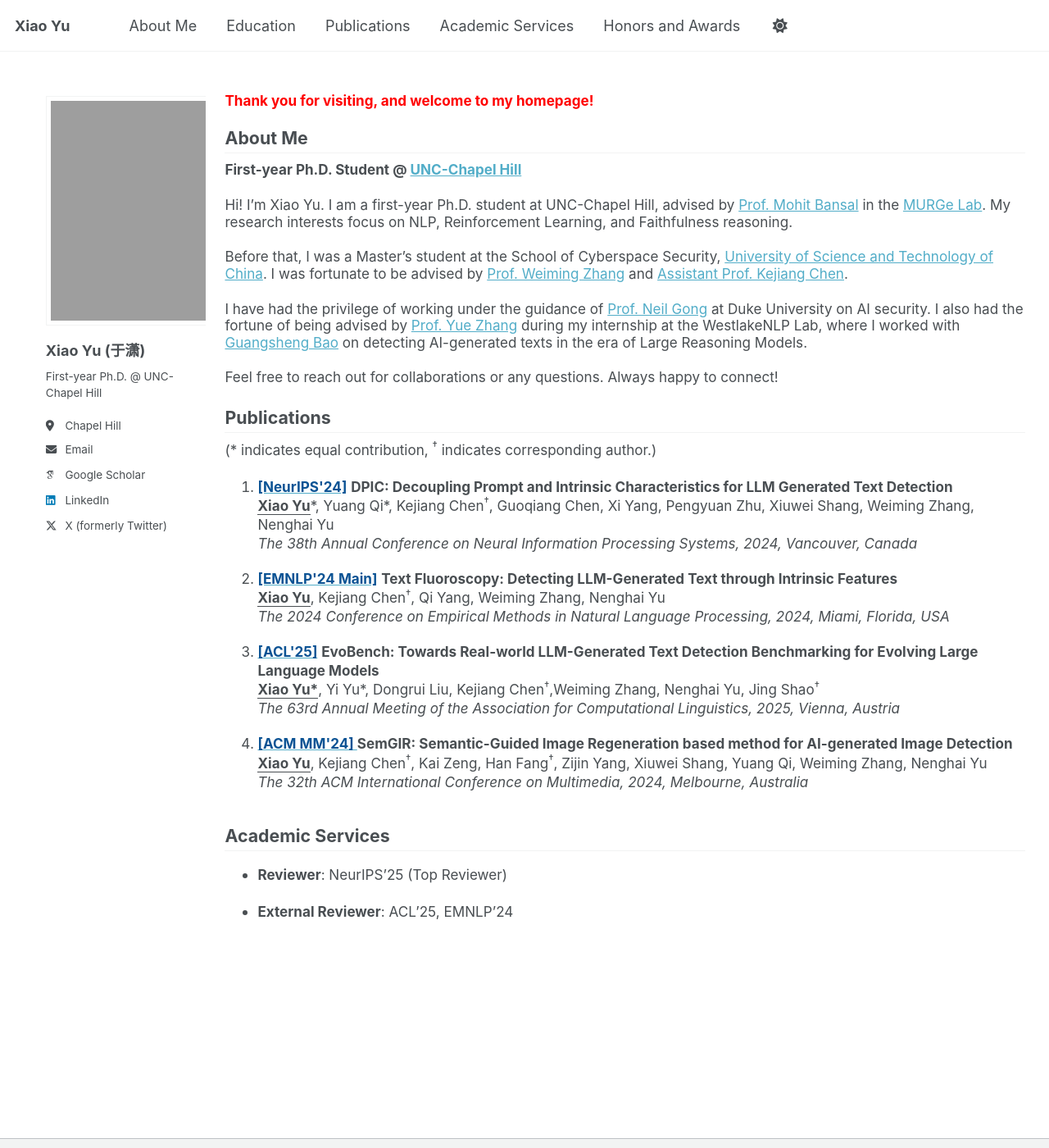
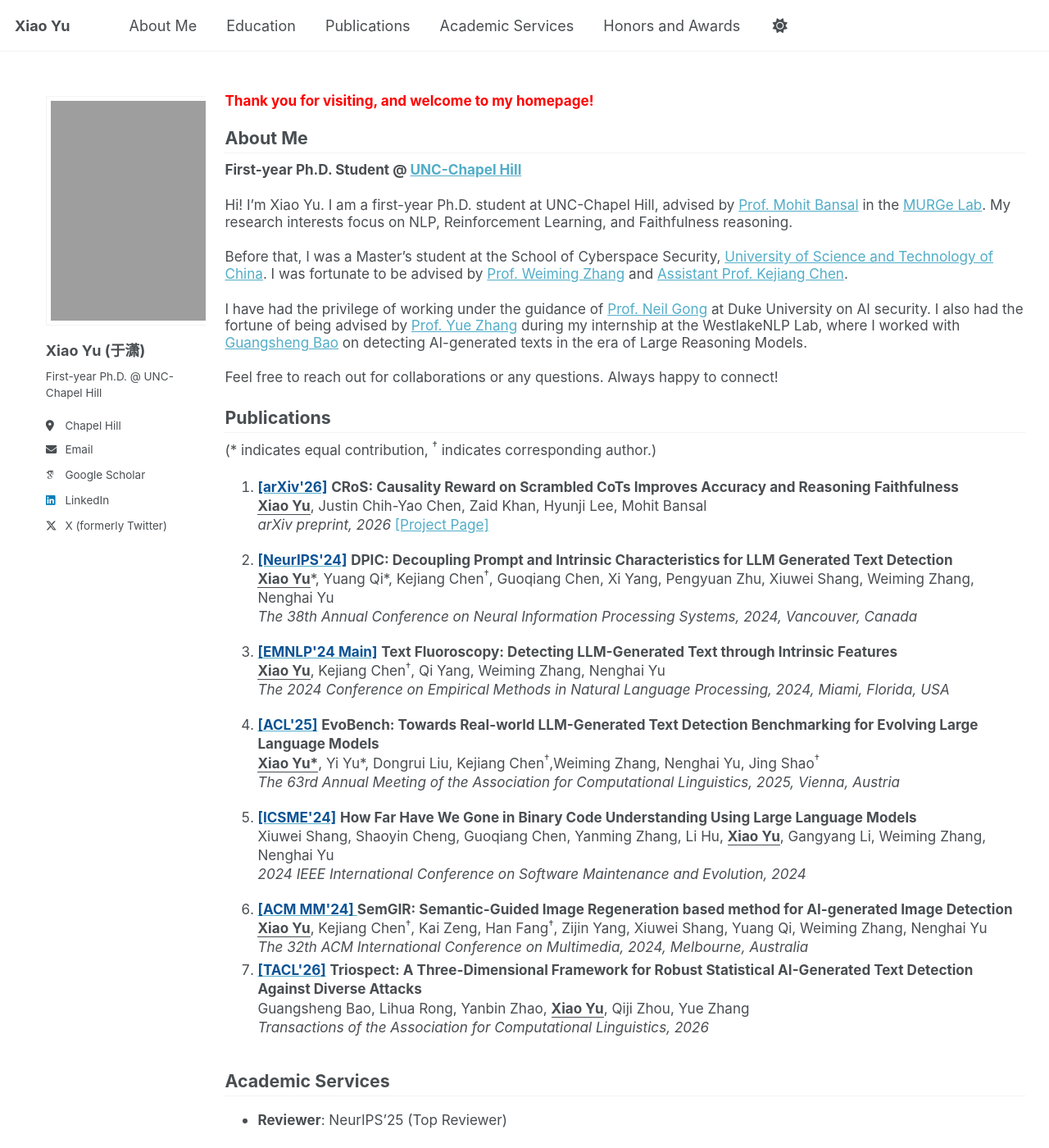
Before and after one commit to xiaoyu-1217/xiaoyu-1217.github.io, a Jekyll site: the page built from _pages/about.md, in a window 1280 px wide and 1400 px high. Shown: the whole window at 82% size. Built offline with Jekyll 4.4.1, drawn with Linux system fonts in a browser that asks for light colours; some web fonts are replaced; a script that is not in the unit is left out.

Commit message:
Update about.md

```diff
--- a/_pages/about.md
+++ b/_pages/about.md
@@ -31,6 +31,15 @@ Feel free to reach out for collaborations or any questions. Always happy to conn
 
 <ol>
     <li>
+        <b><a href="https://arxiv.org/pdf/2610.42054"><font color="#0b5394">[arXiv'26]</font></a></b>
+        <b>CRoS: Causality Reward on Scrambled CoTs Improves Accuracy and Reasoning Faithfulness</b>
+        <br /> <strong><u>Xiao Yu</u></strong>, Justin Chih-Yao Chen, Zaid Khan, Hyunji Lee, Mohit Bansal
+        <br />
+        <em>arXiv preprint, 2026</em>
+        <a href="https://xxiaoyuuuu.github.io/CRoS-Page/">[Project Page]</a><br>
+    </li>
+    <h2 style="margin-top: 0.004em; border-bottom: none;"></h2>
+    <li>
         <b><a href='https://arxiv.org/pdf/2305.12519'><font color="#0b5394">[NeurIPS'24]</font></a></b>
         <b>DPIC: Decoupling Prompt and Intrinsic Characteristics for LLM Generated Text Detection</b>
         <br /> <strong><u>Xiao Yu</u></strong>*, Yuang Qi*, Kejiang Chen<sup>†</sup>, Guoqiang Chen, Xi Yang, Pengyuan Zhu, Xiuwei Shang, Weiming Zhang, Nenghai Yu
@@ -56,13 +65,27 @@ Feel free to reach out for collaborations or any questions. Always happy to conn
     </li>
     <h2 style="margin-top: 0.004em; border-bottom: none;"></h2>
     <li>
+        <b><a href="https://arxiv.org/pdf/2404.09836"><font color="#0b5394">[ICSME'24]</font></a></b>
+        <b>How Far Have We Gone in Binary Code Understanding Using Large Language Models</b>
+        <br /> Xiuwei Shang, Shaoyin Cheng, Guoqiang Chen, Yanming Zhang, Li Hu, <strong><u>Xiao Yu</u></strong>, Gangyang Li, Weiming Zhang, Nenghai Yu
+        <br />
+        <em>2024 IEEE International Conference on Software Maintenance and Evolution, 2024</em><br>
+    </li>
+    <h2 style="margin-top: 0.004em; border-bottom: none;"></h2>
+    <li>
         <b><a href='https://dl.acm.org/doi/10.1145/3664647.3680776'><font color="#0b5394">[ACM MM'24] </font></a></b>
         <b>SemGIR: Semantic-Guided Image Regeneration based method for AI-generated Image Detection</b>
         <br /> <strong><u>Xiao Yu</u></strong>, Kejiang Chen<sup>†</sup>, Kai Zeng, Han Fang<sup>†</sup>, Zijin Yang, Xiuwei Shang, Yuang Qi, Weiming Zhang, Nenghai Yu
         <br />
         <em>The 32th ACM International Conference on Multimedia, 2024, Melbourne, Australia</em><br>
     </li>
-
+    <li>
+        <b><a href="https://arxiv.org/pdf/2606.31074"><font color="#0b5394">[TACL'26]</font></a></b>
+        <b>Triospect: A Three-Dimensional Framework for Robust Statistical AI-Generated Text Detection Against Diverse Attacks</b>
+        <br /> Guangsheng Bao, Lihua Rong, Yanbin Zhao, <strong><u>Xiao Yu</u></strong>, Qiji Zhou, Yue Zhang
+        <br />
+        <em>Transactions of the Association for Computational Linguistics, 2026</em><br>
+    </li>
 </ol>
 
 <div id="services"></div>
```
